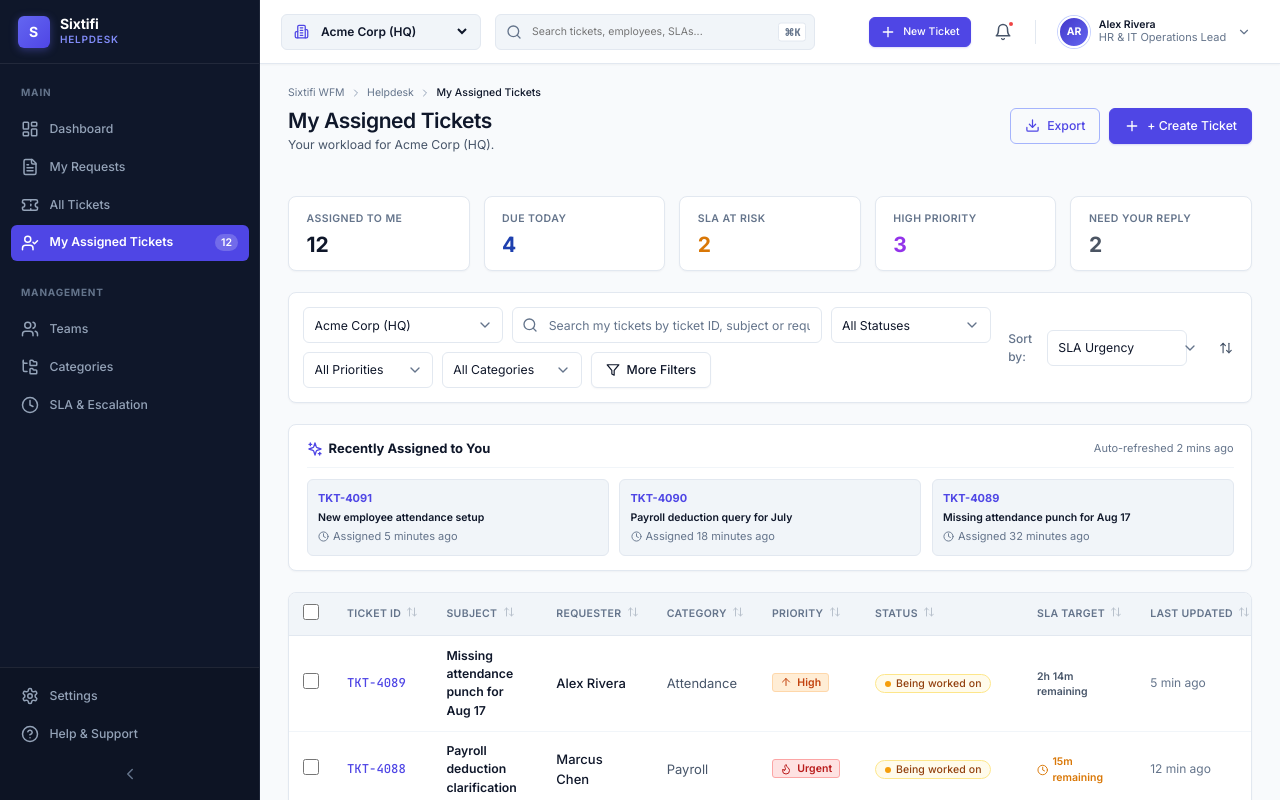
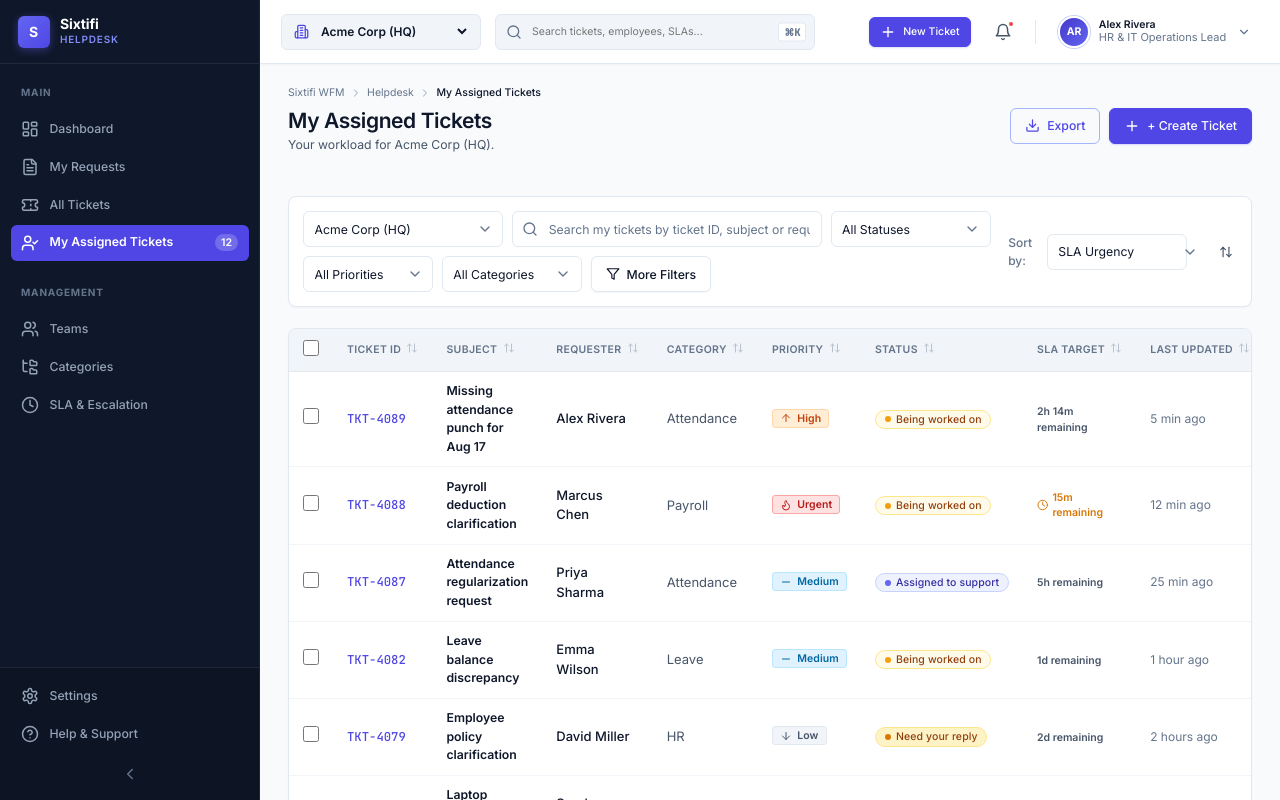
Before and after one commit to Usamacodezee/sixtifi-helpdesk, a React (Vite) app: page / in a window 1280 px wide. Shown: the top 800 px of the page. Built offline with nearby package versions, Linux system fonts and the light colour scheme.

Commit message:
fix: removed unnecessory KPI cards from UI

```diff
--- a/src/views/AllTicketsView.tsx
+++ b/src/views/AllTicketsView.tsx
@@ -627,85 +627,6 @@ export const AllTicketsView: React.FC<AllTicketsViewProps> = ({
         }
       />
 
-      {/* SECTION 1 — TICKET SUMMARY (7 Compact KPI Cards) */}
-      <div className="all-tickets-kpi-grid">
-        <div
-          className="all-tickets-kpi-card"
-          onClick={() => {
-            resetQuickFilters();
-          }}
-        >
-          <span className="all-tickets-kpi-title">Total</span>
-          <span className="all-tickets-kpi-val">128</span>
-        </div>
-
-        <div
-          className="all-tickets-kpi-card"
-          onClick={() => {
-            resetQuickFilters();
-            setStatusFilter('open');
-          }}
-        >
-          <span className="all-tickets-kpi-title">Received</span>
-          <span className="all-tickets-kpi-val" style={{ color: '#1E40AF' }}>24</span>
-        </div>
-
-        <div
-          className="all-tickets-kpi-card"
-          onClick={() => {
-            resetQuickFilters();
-            setAssigneeFilter('unassigned');
-          }}
-        >
-          <span className="all-tickets-kpi-title">Unassigned</span>
-          <span className="all-tickets-kpi-val" style={{ color: '#D97706' }}>6</span>
-        </div>
-
-        <div
-          className="all-tickets-kpi-card"
-          onClick={() => {
-            resetQuickFilters();
-            setStatusFilter('inprogress');
-          }}
-        >
-          <span className="all-tickets-kpi-title">Being Worked On</span>
-          <span className="all-tickets-kpi-val" style={{ color: '#92400E' }}>18</span>
-        </div>
-
-        <div
-          className="all-tickets-kpi-card"
-          onClick={() => {
-            resetQuickFilters();
-            setSlaFilter('at-risk');
-          }}
-        >
-          <span className="all-tickets-kpi-title">SLA At Risk</span>
-          <span className="all-tickets-kpi-val" style={{ color: '#B45309' }}>3</span>
-        </div>
-
-        <div
-          className="all-tickets-kpi-card"
-          onClick={() => {
-            resetQuickFilters();
-            setSlaFilter('breached');
-          }}
-        >
-          <span className="all-tickets-kpi-title">SLA Breached</span>
-          <span className="all-tickets-kpi-val" style={{ color: '#DC2626' }}>1</span>
-        </div>
-
-        <div
-          className="all-tickets-kpi-card"
-          onClick={() => {
-            resetQuickFilters();
-            setStatusFilter('resolved');
-          }}
-        >
-          <span className="all-tickets-kpi-title">Resolved Today</span>
-          <span className="all-tickets-kpi-val" style={{ color: '#065F46' }}>14</span>
-        </div>
-      </div>
-
       {/* SECTION 2 — SEARCH & FILTERS TOOLBAR */}
       <div className="filter-toolbar-box">
         <div className="toolbar-primary-row">
--- a/src/views/CategoriesView.tsx
+++ b/src/views/CategoriesView.tsx
@@ -1736,31 +1736,6 @@ export const CategoriesView: React.FC<CategoriesViewProps> = ({
         }
       />
 
-      <div className="categories-kpi-grid">
-        <div className="categories-kpi-card" onClick={() => setStatusFilter('all')}>
-          <span className="categories-kpi-title">Total Categories</span>
-          <span className="categories-kpi-val">{companyCategories.length}</span>
-        </div>
-        <div className="categories-kpi-card" onClick={() => setStatusFilter('active')}>
-          <span className="categories-kpi-title">Active Categories</span>
-          <span className="categories-kpi-val" style={{ color: '#065F46' }}>
-            {activeCount}
-          </span>
-        </div>
-        <div className="categories-kpi-card" onClick={() => setStatusFilter('inactive')}>
-          <span className="categories-kpi-title">Inactive Categories</span>
-          <span className="categories-kpi-val" style={{ color: '#D97706' }}>
-            {inactiveCount}
-          </span>
-        </div>
-        <div className="categories-kpi-card">
-          <span className="categories-kpi-title">Open Tickets</span>
-          <span className="categories-kpi-val" style={{ color: '#1E40AF' }}>
-            {openTicketsTotal}
-          </span>
-        </div>
-      </div>
-
       <div className="table-filter-toolbar">
         <div className="filter-controls-left">
           <div style={{ width: '310px' }}>
--- a/src/views/MyAssignedTicketsView.tsx
+++ b/src/views/MyAssignedTicketsView.tsx
@@ -530,63 +530,6 @@ export const MyAssignedTicketsView: React.FC<MyAssignedTicketsViewProps> = ({
         }
       />
 
-      {/* SECTION 1 — MY WORKLOAD (5 Compact KPI Cards) */}
-      <div className="workload-kpi-grid">
-        <div
-          className="workload-kpi-card"
-          onClick={() => {
-            resetQuickFilters();
-          }}
-        >
-          <span className="workload-kpi-title">Assigned to Me</span>
-          <span className="workload-kpi-val">12</span>
-        </div>
-
-        <div
-          className="workload-kpi-card"
-          onClick={() => {
-            resetQuickFilters();
-            setDueTodayOnly(true);
-          }}
-        >
-          <span className="workload-kpi-title">Due Today</span>
-          <span className="workload-kpi-val" style={{ color: '#1E40AF' }}>4</span>
-        </div>
-
-        <div
-          className="workload-kpi-card"
-          onClick={() => {
-            resetQuickFilters();
-            setSlaFilter('attention');
-          }}
-        >
-          <span className="workload-kpi-title">SLA At Risk</span>
-          <span className="workload-kpi-val" style={{ color: '#D97706' }}>2</span>
-        </div>
-
-        <div
-          className="workload-kpi-card"
-          onClick={() => {
-            resetQuickFilters();
-            setHighPriorityOnly(true);
-          }}
-        >
-          <span className="workload-kpi-title">High Priority</span>
-          <span className="workload-kpi-val" style={{ color: '#9333EA' }}>3</span>
-        </div>
-
-        <div
-          className="workload-kpi-card"
-          onClick={() => {
-            resetQuickFilters();
-            setStatusFilter('waitingforemployee');
-          }}
-        >
-          <span className="workload-kpi-title">Need Your Reply</span>
-          <span className="workload-kpi-val" style={{ color: '#4B5563' }}>2</span>
-        </div>
-      </div>
-
       {/* SECTION 2 — SEARCH & FILTERS TOOLBAR */}
       <div className="toolbar-agent-card">
         <div className="agent-toolbar-top">
@@ -692,37 +635,6 @@ export const MyAssignedTicketsView: React.FC<MyAssignedTicketsViewProps> = ({
             </Button>
           </div>
         )}
-      </div>
-
-      {/* SECTION 5 — RECENTLY ASSIGNED COMPACT PANEL */}
-      <div className="recently-assigned-card">
-        <div className="recently-assigned-header">
-          <div style={{ display: 'flex', alignItems: 'center', gap: '6px' }}>
-            <Sparkles size={16} style={{ color: 'var(--color-primary-600)' }} />
-            <span style={{ fontSize: '13px', fontWeight: 700, color: 'var(--text-primary)' }}>Recently Assigned to You</span>
-          </div>
-          <span style={{ fontSize: '11px', color: 'var(--text-muted)' }}>Auto-refreshed 2 mins ago</span>
-        </div>
-
-        <div className="recent-tickets-list">
-          <div className="recent-ticket-item" onClick={() => onNavigateToTicketDetail('TKT-4091')}>
-            <span style={{ fontSize: '11px', fontWeight: 700, color: 'var(--color-primary-600)' }}>TKT-4091</span>
-            <span className="recent-ticket-title">New employee attendance setup</span>
-            <span className="recent-ticket-meta"><Clock size={11} /> Assigned 5 minutes ago</span>
-          </div>
-
-          <div className="recent-ticket-item" onClick={() => onNavigateToTicketDetail('TKT-4090')}>
-            <span style={{ fontSize: '11px', fontWeight: 700, color: 'var(--color-primary-600)' }}>TKT-4090</span>
-            <span className="recent-ticket-title">Payroll deduction query for July</span>
-            <span className="recent-ticket-meta"><Clock size={11} /> Assigned 18 minutes ago</span>
-          </div>
-
-          <div className="recent-ticket-item" onClick={() => onNavigateToTicketDetail('TKT-4089')}>
-            <span style={{ fontSize: '11px', fontWeight: 700, color: 'var(--color-primary-600)' }}>TKT-4089</span>
-            <span className="recent-ticket-title">Missing attendance punch for Aug 17</span>
-            <span className="recent-ticket-meta"><Clock size={11} /> Assigned 32 minutes ago</span>
-          </div>
-        </div>
       </div>
 
       {/* LEAD BULK OPS BAR */}
--- a/src/views/MyRequestsView.tsx
+++ b/src/views/MyRequestsView.tsx
@@ -390,41 +390,6 @@ export const MyRequestsView: React.FC<MyRequestsViewProps> = ({
         }
       />
 
-      {/* SECTION 1 — SUMMARY (4 Compact KPI Cards) */}
-      <div className="summary-kpi-grid">
-        <div className="summary-kpi-card" onClick={() => setStatusFilter('all')}>
-          <div className="summary-kpi-header">
-            <span className="summary-kpi-title">Total Requests</span>
-            <Ticket size={16} style={{ color: 'var(--text-muted)' }} />
-          </div>
-          <div className="summary-kpi-value">24</div>
-        </div>
-
-        <div className="summary-kpi-card" onClick={() => setStatusFilter('open')}>
-          <div className="summary-kpi-header">
-            <span className="summary-kpi-title">Received</span>
-            <Clock size={16} style={{ color: '#3B82F6' }} />
-          </div>
-          <div className="summary-kpi-value" style={{ color: '#1E40AF' }}>3</div>
-        </div>
-
-        <div className="summary-kpi-card" onClick={() => setStatusFilter('inprogress')}>
-          <div className="summary-kpi-header">
-            <span className="summary-kpi-title">Being worked on</span>
-            <Clock size={16} style={{ color: '#F59E0B' }} />
-          </div>
-          <div className="summary-kpi-value" style={{ color: '#92400E' }}>5</div>
-        </div>
-
-        <div className="summary-kpi-card" onClick={() => setStatusFilter('resolved')}>
-          <div className="summary-kpi-header">
-            <span className="summary-kpi-title">Resolved</span>
-            <CheckCircle2 size={16} style={{ color: '#10B981' }} />
-          </div>
-          <div className="summary-kpi-value" style={{ color: '#065F46' }}>16</div>
-        </div>
-      </div>
-
       {/* SECTION 2 — REQUEST LIST TOOLBAR & TABLE */}
       <div className="table-filter-toolbar">
         <div className="filter-controls-left">
```
